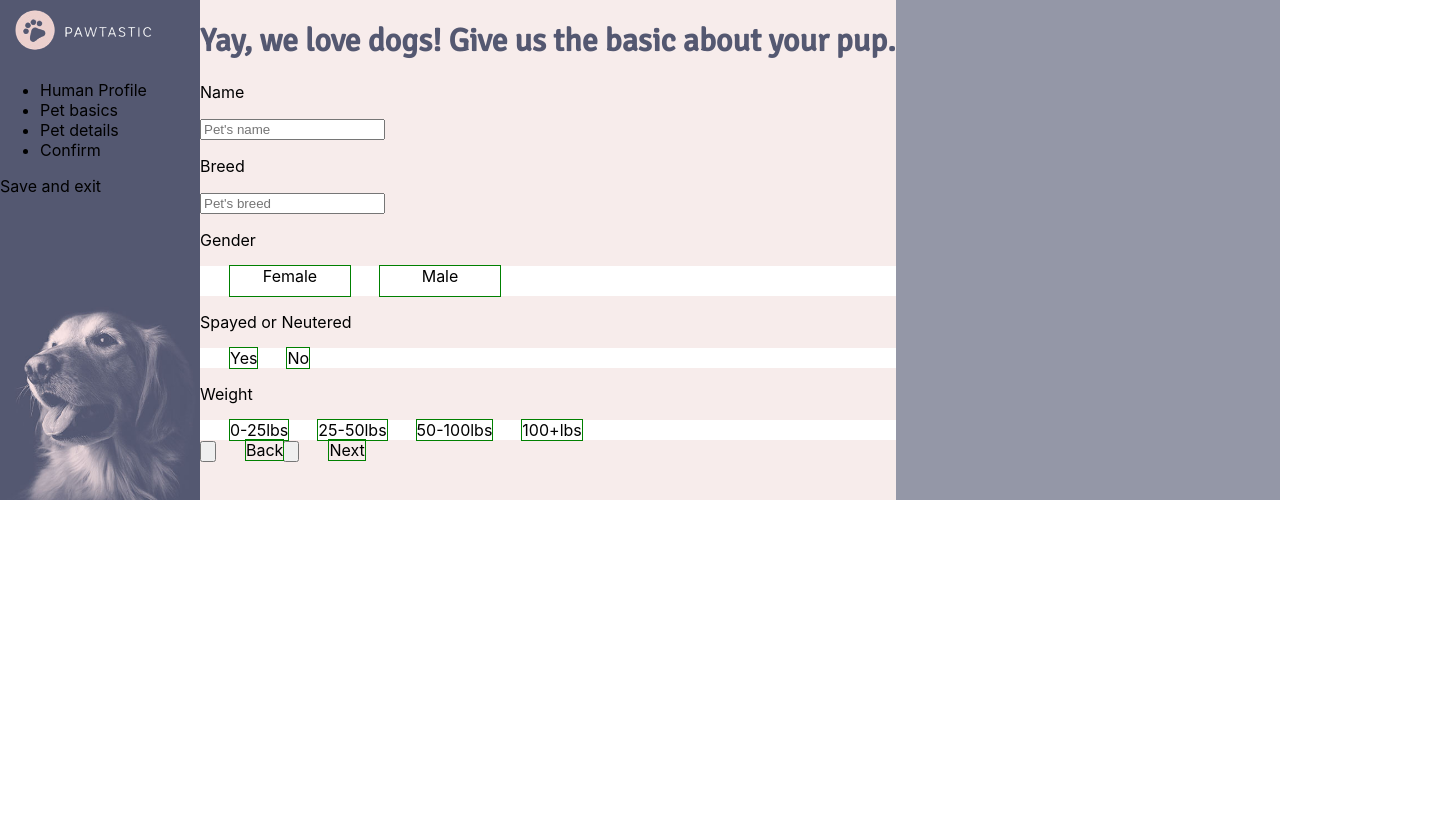
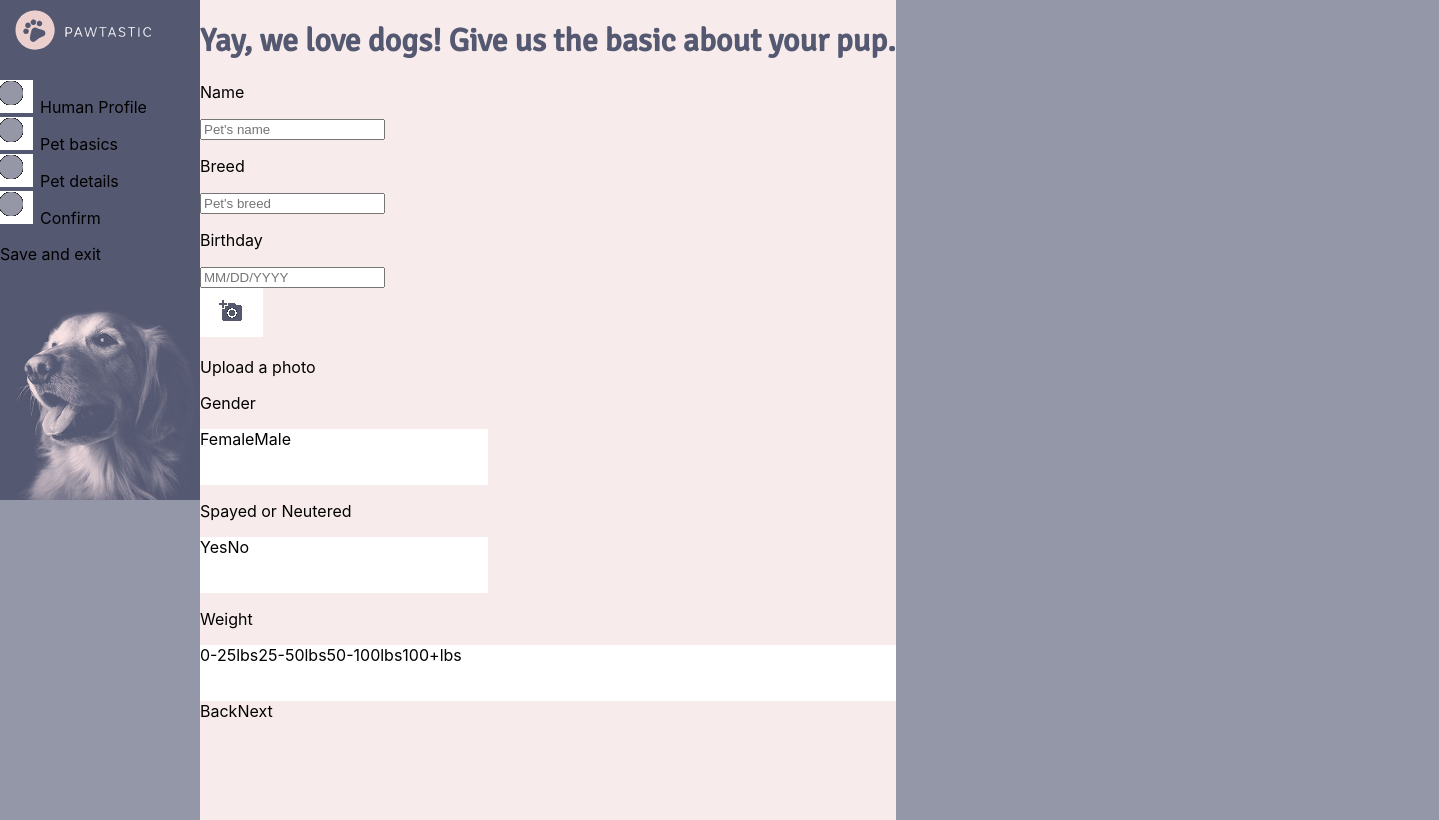
Before and after one commit to O-Sanni/pawtastic_form, a React (Create React App) app: page / in a window 1280 px wide. Shown: the whole page, 1439 px wide, since content can reach past the window. Built offline with nearby package versions, Linux system fonts and the light colour scheme.

Commit message:
left side almost finished

```diff
--- a/src/components/FormComponents.js
+++ b/src/components/FormComponents.js
@@ -13,6 +13,7 @@ class FormComponents extends React.Component{
         }
         this.handleChangeName=this.handleChangeName.bind(this);
         this.handleChangeBreed=this.handleChangeBreed.bind(this);
+        this.handleChangeBirthday=this.handleChangeBirthday.bind(this);
         this.handlePressBack=this.handlePressBack.bind(this);
         this.handlePressNext=this.handlePressNext.bind(this);
     }
@@ -22,6 +23,10 @@ class FormComponents extends React.Component{
 
     }
     handleChangeBreed(e){
+        this.setState({breed:e.targed.value});
+        e.preventDefault();
+    }
+    handleChangeBirthday(e){
         this.setState({breed:e.targed.value});
         e.preventDefault();
     }
@@ -40,38 +45,44 @@ class FormComponents extends React.Component{
                 <div id="formTop">
                     <form id="formTop">
                         <p>Name</p>
-                        <input type="text" onChange={this.handleChangeName} placeholder="Pet's name" />
+                        <input id="name" type="text" onChange={this.handleChangeName} placeholder="Pet's name" />
                         <p>Breed</p>
-                        <input type="text" onChange={this.handleChangeBreed} placeholder="Pet's breed" />
+                        <input  id="breed" type="text" onChange={this.handleChangeBreed} placeholder="Pet's breed" />
+                        <p>Birthday</p>
+                        <input  id="birthday" type="text" onChange={this.handleChangeBirthday} placeholder="MM/DD/YYYY" />
                         </form>
+<div id="upload">
+<img src={require("../assets/camera.jpg")} alt="camera" />
+<p>Upload a photo</p>
+</div>
                         <div id="gender">
                             <p>Gender</p>
                             <div id="genderChoice">
                             <input className="choiceInp" id="female" type="radio" name="choiceGender" />
-                            <label id="femaleChoice" for="female">Female</label>
+                            <label className="labelsRadio" id="femaleChoice" for="female">Female</label>
                             <input className="choiceInp" id="male" type="radio" name="choiceGender"/>
-                            <label id="maleChoice" for="male">Male</label>
+                            <label className="labelsRadio" id="maleChoice" for="male">Male</label>
                             </div>
                             <div id="spaNeu">
                             <p>Spayed or Neutered</p>
                             <div id="spaOrNeu">
                             <input className="choiceInp" id="yes" type="radio" name="yesNo" />
-                            <label id="yesChoice" for="yes">Yes</label>
+                            <label className="labelsRadio" id="yesChoice" for="yes">Yes</label>
                             <input className="choiceInp" id="no" type="radio" name="yesNo"/>
-                            <label id="noChoice" for="no">No</label>
+                            <label className="labelsRadio" id="noChoice" for="no">No</label>
                             </div>
                             </div>
                             <div id="weight">
                             <p>Weight</p>
                             <div id="weightCh">
                             <input className="choiceInp" id="up25lbs" type="radio" name="weight" />
-                            <label id="choiceUp25" for="up25lbs">0-25lbs</label>
+                            <label className="labelsRadio" id="choiceUp25" for="up25lbs">0-25lbs</label>
                             <input className="choiceInp" id="up50lbs" type="radio" name="weight"/>
-                            <label id="choiceUp50" for="up50lbs">25-50lbs</label>
+                            <label className="labelsRadio" id="choiceUp50" for="up50lbs">25-50lbs</label>
                             <input className="choiceInp" id="up100lb" type="radio" name="weight"/>
-                            <label id="choiceUp100" for="up100lb">50-100lbs</label>
+                            <label className="labelsRadio" id="choiceUp100" for="up100lb">50-100lbs</label>
                             <input className="choiceInp" id="more100lb" type="radio" name="weight"/>
-                            <label id="choiceMore100" for="more100lb">100+lbs</label>
+                            <label className="labelsRadio" id="choiceMore100" for="more100lb">100+lbs</label>
                             </div>
                             </div>
 
--- a/src/components/components.css
+++ b/src/components/components.css
@@ -1,7 +1,12 @@
 #main{
     display: flex;
     flex-direction: row;
+    width: 1439px;
+    height: 820px;
     background-color: #9497A7;
+}
+li{
+    list-style-image: url("../assets/circle.png");
 }
 #leftSide{
 background-image: url("../assets/dog_01.jpg");
@@ -12,6 +17,7 @@ width: 200px;
 height: 500px;
 }
 #rightMain{
+
     background-color: #F7eceb;
 }
 #textTopRight{
@@ -21,17 +27,16 @@ font-family: 'Signika', sans-serif;
 
 /* Idea was taken from https://stackoverflow.com/questions/33881961/create-segmented-control-like-with-animation answer by Mi-Creativity */
 
-#genderChoice{
-    display: flex;
-    flex-direction: row;
-}
+#name
+breed
+.labelsRadio{
+        padding-top: 15px;
+        width: 136px;
+        height: 36px;
+        margin-left: 10px;
+        text-align: center;
 
-label{
-        width: 120px;
-        height: 30px;
-        margin-left: 30px;
-        text-align: center;
-        outline: 1px solid green;
+
     }
  .choiceInp{
         display:none;
@@ -67,20 +72,23 @@ background-color: #EBD0CE;
     background-color: #EBD0CE;
     }
 
-    #genderChoice  {
+    #genderChoice,#spaOrNeu  {
+        display: flex;
+        flex-direction: row;
+        width: 288px;
+        height: 56px;
         background-color: #ffffff;
+
 
     }
 
-#spaOrNeu{
+#weightCh{
+    display: flex;
+    flex-direction: row;
     background-color: #ffffff;
-
+    height: 56px;
 }
 
-#weightCh{
-    background-color: #ffffff;
-
+#back, #next{
+    display:none;
 }
-/* #back, #next{
-    display:none;
-} */
```
Also changed, not shown: src/Assets/circle.png (added).
